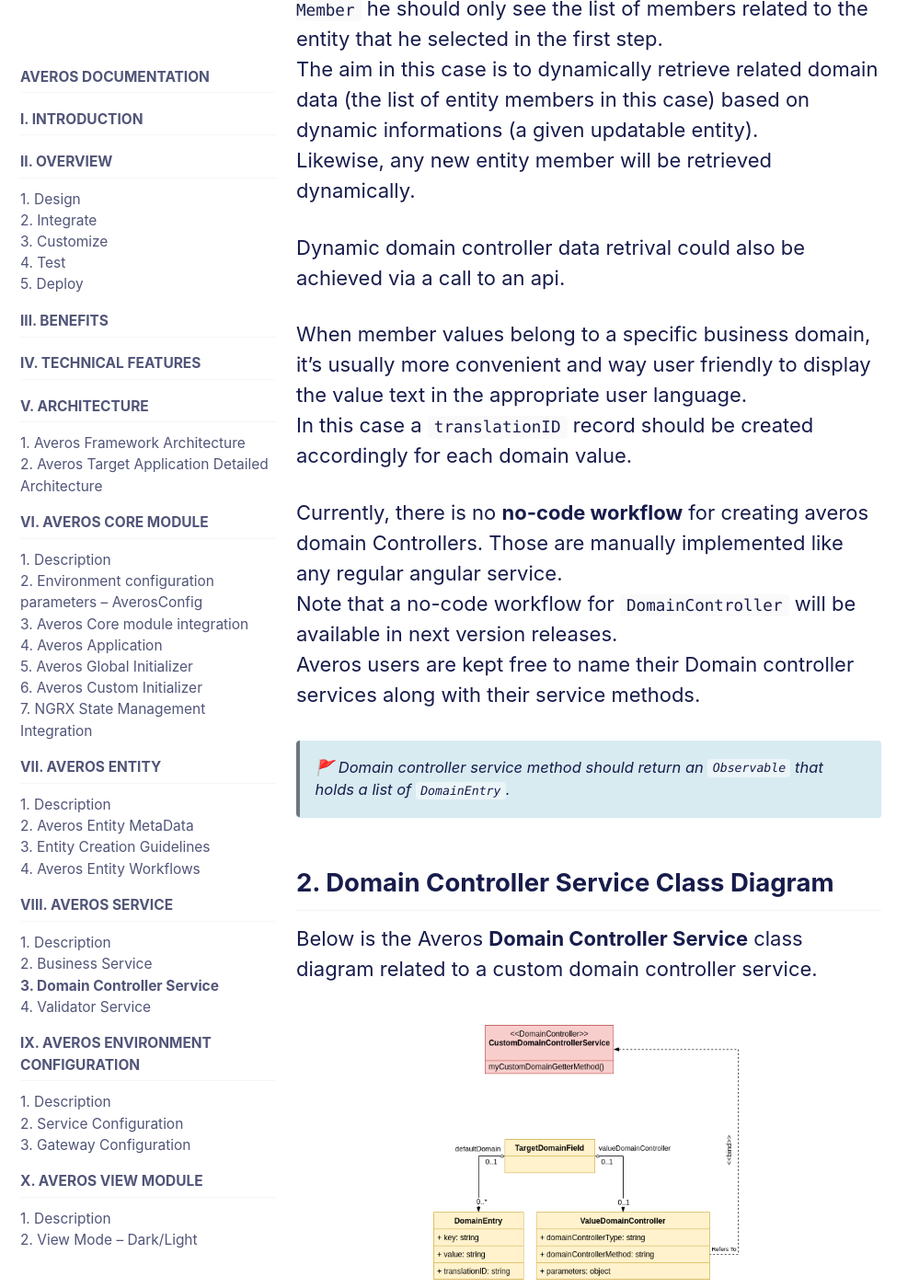
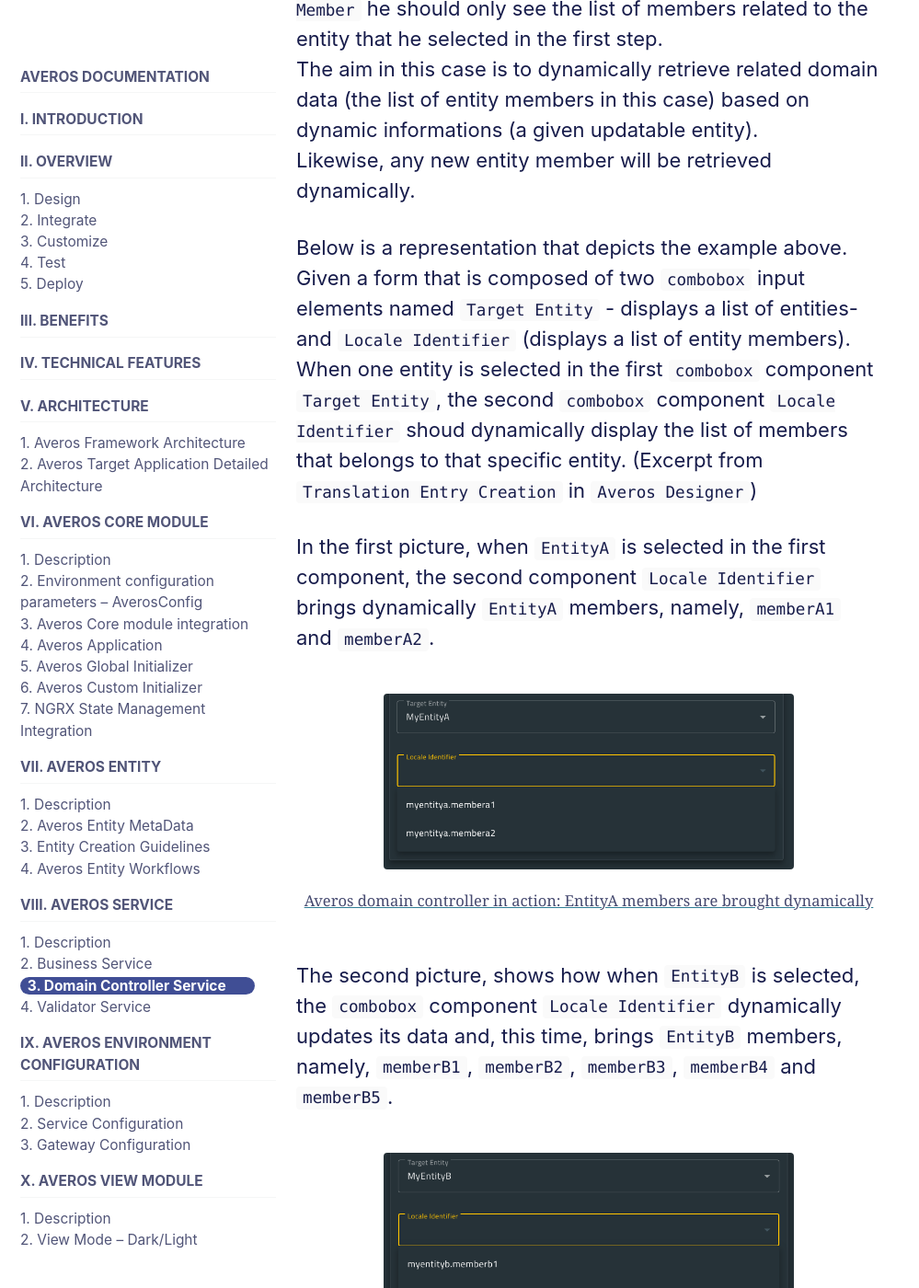
Before and after one commit to averos-io/averos-io.github.io, a Jekyll site: the page built from _docs/documentation/08.3-averos-domain-controller-service.md, in a window 1280 px wide and 1400 px high, scrolled down 1652 px. Shown: the whole window at 92% size, without its empty margins (0-999 px from the left). Built offline with Jekyll 4.4.1, drawn with Linux system fonts in a browser that asks for light colours; cached includes are drawn as plain includes; comment, search, counter and statistics services are not loaded; a style sheet for code colours, icons or effects is not loaded; some of the changed text lies outside the part shown.

Commit message:
updated doc : domain controller service + more examples

```diff
--- a/_docs/documentation/08.3-averos-domain-controller-service.md
+++ b/_docs/documentation/08.3-averos-domain-controller-service.md
@@ -29,6 +29,33 @@ Imagine a form with two input components, namely `Entity` and `Entity Member`.<b
 As a first step, the user selects one entity from the list of available entities in the first input component named `Entity`. When the user selects the second component named `Entity Member` he should only see the list of members related to the entity that he selected in the first step. <br/>
 The aim in this case is to dynamically retrieve related domain data (the list of entity members in this case) based on dynamic informations (a given updatable entity).<br/>
 Likewise, any new entity member will be retrieved dynamically.<br/>
+
+Below is a representation that depicts the example above. <br/>
+Given a form that is composed of two `combobox` input elements named `Target Entity` - displays a list of entities- and `Locale Identifier` (displays a list of entity members). <br/>
+When one entity is selected in the first `combobox` component `Target Entity`, the second `combobox` component `Locale Identifier` shoud dynamically display the list of members that belongs to that specific entity. (Excerpt from `Translation Entry Creation` in `Averos Designer`) <br/>
+
+
+In the first picture, when `EntityA` is selected in the first component, the second component `Locale Identifier` brings dynamically `EntityA` members, namely, `memberA1` and `memberA2`.
+
+<div align="center">
+<figure style="justify-content: center;">
+	<a href="{{ site.baseurl }}/assets/doc/averos-domain-controller-in-action-1.png">
+    <img style="width: 70%;" src="{{ site.baseurl }}/assets/doc/averos-domain-controller-in-action-1.png" alt="Averos domain controller in action: EntityA members">
+      <figcaption>Averos domain controller in action: EntityA members are brought dynamically</figcaption>
+  </a>
+</figure>
+</div>
+
+The second picture, shows how when `EntityB` is selected, the `combobox` component `Locale Identifier` dynamically updates its data and, this time, brings `EntityB` members, namely, `memberB1`, `memberB2`, `memberB3`, `memberB4` and `memberB5`.
+
+<div align="center">
+<figure style="justify-content: center;">
+	<a href="{{ site.baseurl }}/assets/doc/averos-domain-controller-in-action-2.png">
+    <img style="width: 70%;" src="{{ site.baseurl }}/assets/doc/averos-domain-controller-in-action-2.png" alt="Averos domain controller in action: EntityB members">
+      <figcaption>Averos domain controller in action: EntityB members are brought dynamically</figcaption>
+  </a>
+</figure>
+</div>
 
 Dynamic domain controller data retrival could also be achieved via a call to an api. <br/>
 
--- a/_sass/averos-io/_navigation.scss
+++ b/_sass/averos-io/_navigation.scss
@@ -446,10 +446,14 @@
   }
 
   .active {
-    margin-left: -0.5em;
+    // margin-left: 0.5em;
     padding-left: 0.5em;
-    padding-right: 0.5em;
+    // padding-right: 0.5em;
+    padding-right: 2em;
     font-weight: bold;
+    background-color: #001372;
+    color: white;
+    border-radius: 10px;
   }
 
   @include breakpoint(max-width $large - 1px) {
--- a/_sass/averos-io/_page.scss
+++ b/_sass/averos-io/_page.scss
@@ -4,8 +4,8 @@
 
 #main {
   @include clearfix;
-  margin-left: auto;
-  margin-right: auto;
+  // margin-left: auto;
+  // margin-right: auto;
   padding-left: 1em;
   padding-right: 1em;
   -webkit-animation: $intro-transition;
@@ -14,9 +14,9 @@
   -webkit-animation-delay: 0.15s;
   animation-delay: 0.15s;
 
-  @include breakpoint($x-large) {
-    max-width: $max-width;
-  }
+  // @include breakpoint($x-large) {
+  //   max-width: $max-width;
+  // }
 }
 
 body {
```
Also changed, not shown: assets/doc/averos-domain-controller-in-action-0.png (added), assets/doc/averos-domain-controller-in-action-1.png, assets/doc/averos-domain-controller-in-action-2.png (added).
